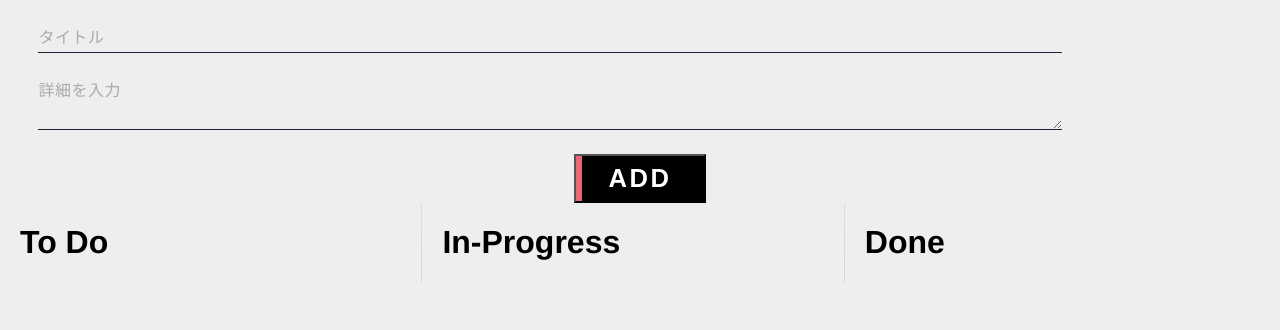
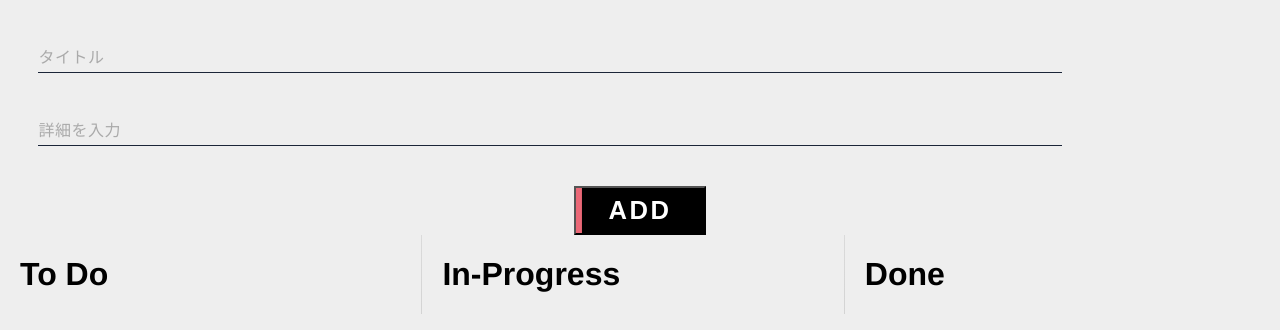
Before and after one commit to Luceruna/Todos, a React (Create React App) app: page / in a window 1280 px wide. Shown: the top 330 px of the page. Built offline with nearby package versions, Linux system fonts and the light colour scheme.

Commit message:
微修正

```diff
--- a/src/components/Card.js
+++ b/src/components/Card.js
@@ -1,4 +1,4 @@
-import React, { Component } from 'react';
+import { Component } from 'react';
 import '../style/Card.scss';
 
 class Card extends Component {
--- a/src/components/Form.js
+++ b/src/components/Form.js
@@ -15,7 +15,9 @@ const Form = props => {
 
     const callAddTodoList = e => {
         e.preventDefault();
-        props.add(title, desc);
+        if (title.trim()) {
+            props.add(title, desc);
+        }
         clearInputField();
     };
 
@@ -33,7 +35,7 @@ const Form = props => {
                 <span className='focus_line'></span>
             </div>
             <div className='desc'>
-                <textarea
+                <input
                     className='ef'
                     type='text'
                     onChange={handleDescInputChange}
--- a/src/components/List.js
+++ b/src/components/List.js
@@ -5,16 +5,15 @@ import '../style/List.scss';
 class List extends Component {
     render() {
         const { todos, title, onclick } = this.props;
-        const cards = todos.map(todo => {
-            return (
-                <Card key={todo.id} {...todo} onclick={onclick} />
-            )
-        });
 
         return (
             <div className='list'>
                 <h1>{title}</h1>
-                {cards}
+                {todos.map(todo =>
+                (
+                    <Card key={todo.id} {...todo} onclick={onclick} />
+                )
+                )}
             </div>
         );
     }
--- a/src/style/Form.scss
+++ b/src/style/Form.scss
@@ -1,15 +1,8 @@
-*,
-*:before,
-*:after {
-  -webkit-box-sizing: inherit;
-  box-sizing: inherit;
-}
-
 form {
     & .title, & .desc {
         position: relative;
         width: 80%;
-        margin: 20px 3%;
+        margin: 40px 3%;
 
         & input[type='text'], & textarea {
             font: 15px/24px sans-serif;
--- a/src/style/index.scss
+++ b/src/style/index.scss
@@ -7,7 +7,7 @@ html {
     box-sizing: border-box;
 }
 
-html,body,#root {
+html, body, #root {
     height:100%;
     margin: 0;
     padding: 0;
```
Also changed, not shown: src/App.js (+4 -6 lines), src/components/Board.js (+5 -6 lines).
